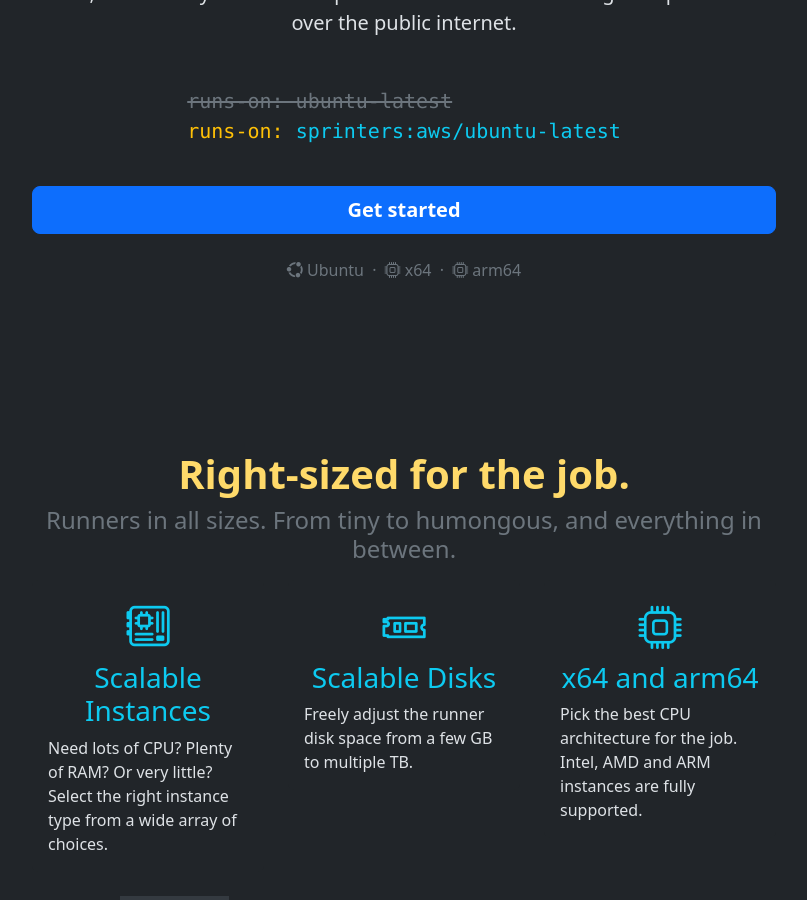
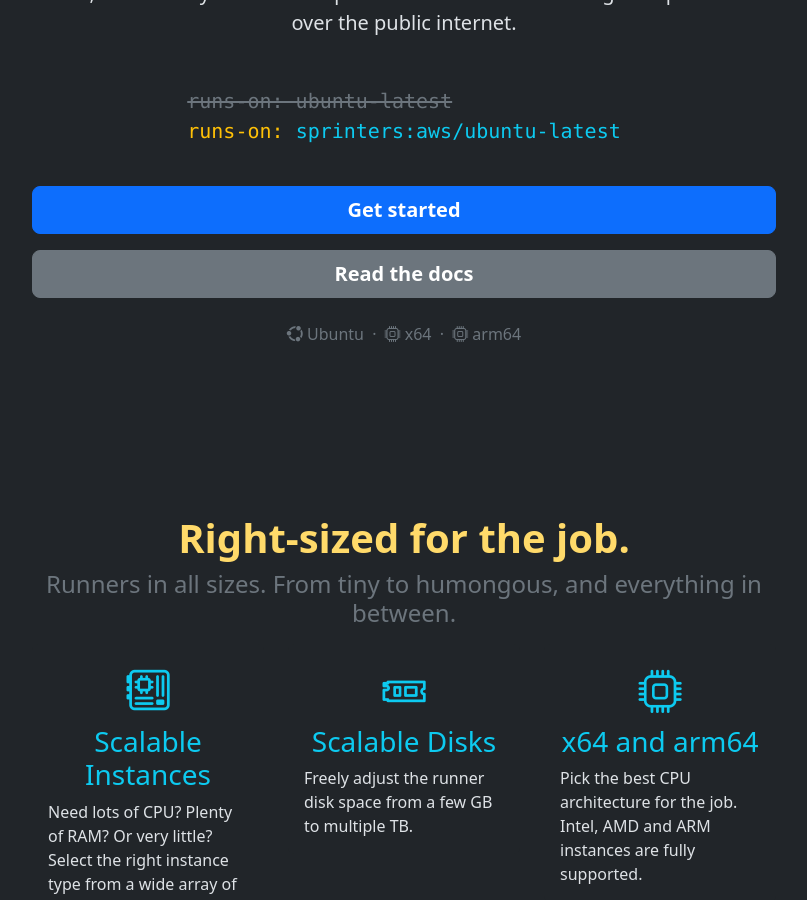
Before and after one commit to sprinters-sh/sprinters.sh, a Jekyll site: the page built from index.html, in a window 1280 px wide and 900 px high, scrolled down 681 px. Shown: the whole window, without its empty margins (236-1043 px from the left). Built offline with Jekyll 4.4.1, drawn with Linux system fonts in a browser that asks for light colours.

Commit message:
Added deep link to console login

```diff
--- a/_layouts/default.html
+++ b/_layouts/default.html
@@ -10,7 +10,7 @@
     <link href="/assets/highlight.css" rel="stylesheet">
 </head>
 <body>
-<nav class="navbar navbar-expand-lg bg-body-tertiary">
+<nav class="navbar navbar-expand-sm bg-body-tertiary">
     <div class="container">
         <a class="navbar-brand" href="/">
             <img src="/assets/logo/sprinters-text-inverted.svg" height="40" alt="Sprinters">
@@ -19,12 +19,12 @@
             <span class="navbar-toggler-icon"></span>
         </button>
         <div class="collapse navbar-collapse" id="navbarSupportedContent">
-            <ul class="navbar-nav ms-auto mb-2 mb-lg-0">
-                <li class="nav-item ms-auto ms-lg-0">
+            <ul class="navbar-nav ms-auto mb-2 mb-sm-0">
+                <li class="nav-item ms-auto ms-sm-0">
                     <a class="nav-link" href="/docs">Docs</a>
                 </li>
-                <li class="nav-item ms-auto ms-lg-3">
-                    <a class="btn btn-primary" href="https://console.sprinters.sh" target="_blank"><i class="bi bi-github me-2"></i>Log in with GitHub</a>
+                <li class="nav-item ms-auto ms-sm-3">
+                    <a class="btn btn-primary" href="https://console.sprinters.sh/login" target="_blank"><i class="bi bi-github me-2"></i>Log in with GitHub</a>
                 </li>
             </ul>
         </div>
--- a/index.html
+++ b/index.html
@@ -22,8 +22,10 @@
                 <span class="text-warning">runs-on:</span> <span class="text-info">sprinters:aws/ubuntu-latest</span>
             </code>
         </div>
-        <a href="https://console.sprinters.sh"
+        <a href="https://console.sprinters.sh/login"
            class="btn btn-lg btn-primary d-flex align-items-center justify-content-center fw-semibold">Get started</a>
+        <a href="/docs"
+           class="btn btn-lg btn-secondary d-flex align-items-center justify-content-center fw-semibold">Read the docs</a>
     </div>
     <p class="text-secondary mb-0">
         <i class="bi bi-ubuntu"></i> Ubuntu <span class="px-1">&middot;</span> <i class="bi bi-cpu"></i> x64 <span
@@ -193,5 +195,6 @@
 </div>
 
 <p class="text-center pt-7">
-    <a href="https://console.sprinters.sh" class="btn btn-lg btn-primary fw-semibold">Get started with Sprinters</a>
+    <a href="https://console.sprinters.sh/login" class="btn btn-lg btn-primary fw-semibold">Get started with Sprinters</a>
+    <a href="/docs" class="ms-3 btn btn-lg btn-secondary fw-semibold">Read the docs</a>
 </p>
```
Also changed, not shown: docs/index.md (+1 -1 lines).
